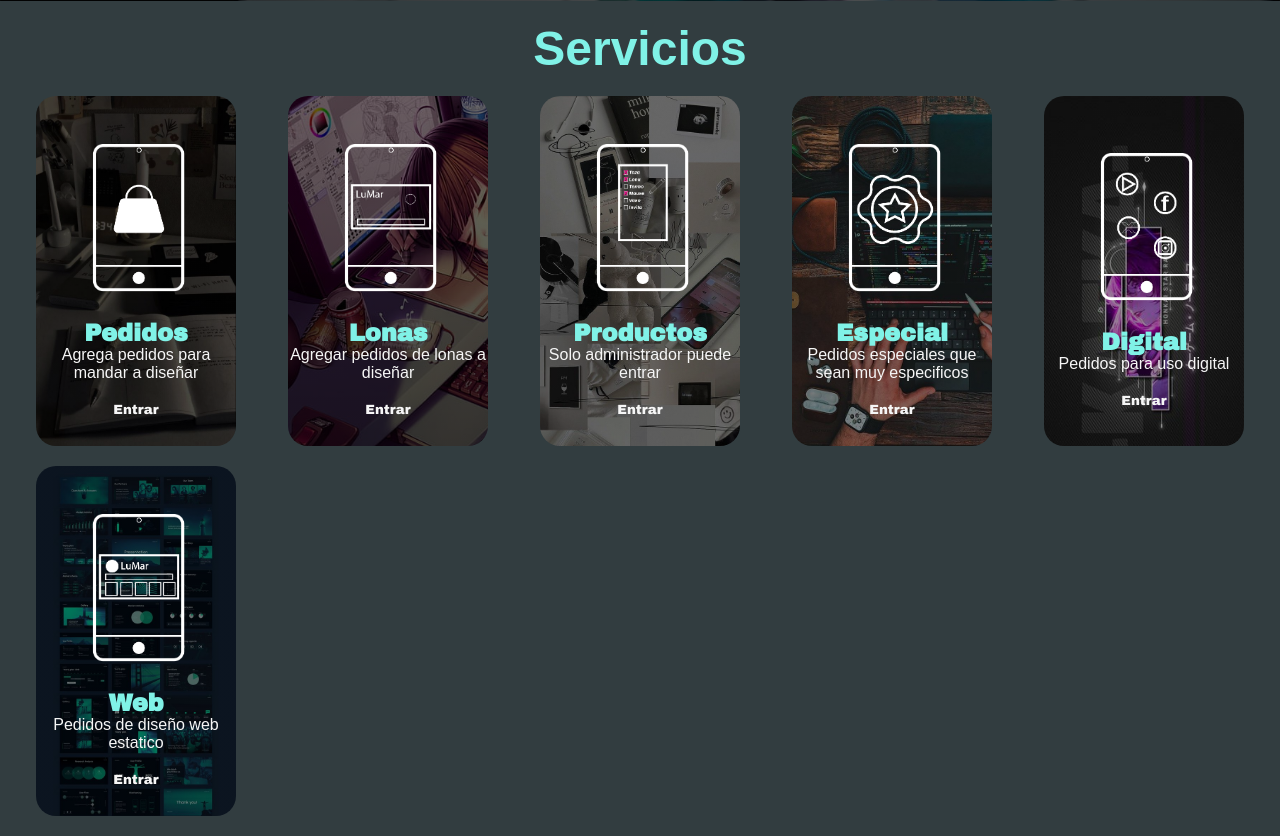
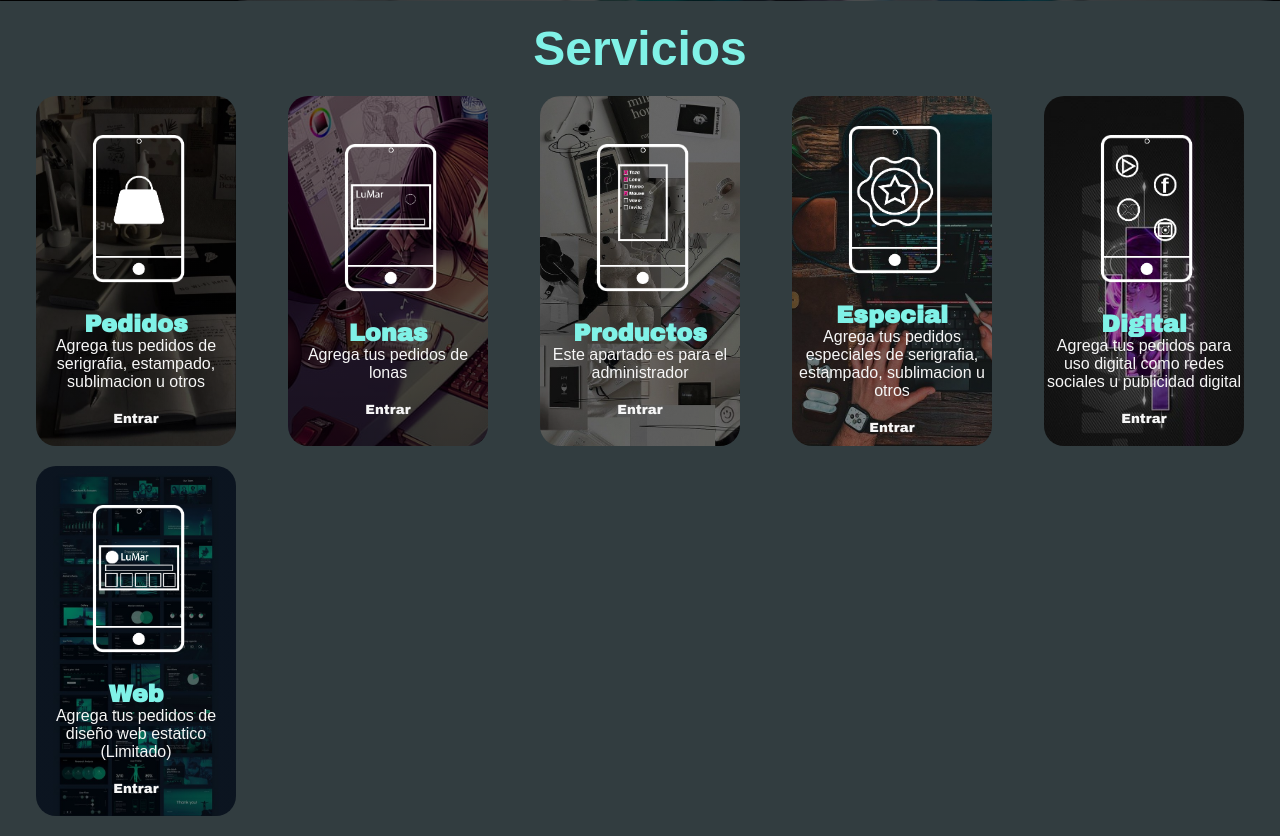
Before and after one commit to LuisLuna24/Gisena, a PHP site: page /principal.php in a window 1280 px wide. Shown: the part 549-1385 px from the top of the page. Run offline with PHP 8.4, Linux system fonts and the light colour scheme; the visitor is signed in with stand-in values (Sample User, id 1).

Commit message:
Actualise descripcion de las card

```diff
--- a/principal.php
+++ b/principal.php
@@ -42,37 +42,37 @@ ob_start();
                 <div class="Card Card1">
                     <img src="img/Pedidos-Cel.png" alt="Logo Pedidos">
                     <h1>Pedidos</h1>
-                    <p>Agrega pedidos para mandar a diseñar</p>
+                    <p>Agrega tus pedidos de serigrafia, estampado, sublimacion u otros</p>
                     <input class="Card_Button" type="button" value="Entrar">
                 </div>
                 <div class="Card Card2">
                     <img src="img/Pedidos-Lona.png" alt="Logo Pedidos">
                     <h1>Lonas</h1>
-                    <p>Agregar pedidos de lonas a diseñar</p>
+                    <p>Agrega tus pedidos de lonas </p>
                     <input class="Card_Button" type="button" value="Entrar">
                 </div>
                 <div class="Card Card3">
                     <img src="img/Pedidos-Productos.png" alt="Logo Pedidos">
                     <h1>Productos</h1>
-                    <p>Solo administrador puede entrar</p>
+                    <p>Este apartado es para el administrador</p>
                     <input class="Card_Button" type="button" value="Entrar">
                 </div>
                 <div class="Card Card4">
                     <img src="img/Pedidos-Especial.png" alt="Logo Pedidos">
                     <h1>Especial</h1>
-                    <p>Pedidos especiales que sean muy especificos</p>
+                    <p>Agrega tus pedidos especiales de serigrafia, estampado, sublimacion u otros</p>
                     <input class="Card_Button" type="button" value="Entrar">
                 </div>
                 <div class="Card Card5">
                     <img src="img/Pedidos-Digital.png" alt="Logo Pedidos">
                     <h1>Digital</h1>
-                    <p>Pedidos para uso digital</p>
+                    <p>Agrega tus pedidos para uso digital como redes sociales u publicidad digital</p>
                     <input class="Card_Button" type="button" value="Entrar">
                 </div>
                 <div class="Card Card6">
                     <img src="img/Pedidos-Web.png" alt="Logo Pedidos">
                     <h1>Web</h1>
-                    <p>Pedidos de diseño web estatico</p>
+                    <p>Agrega tus pedidos de diseño web estatico (Limitado)</p>
                     <input class="Card_Button" type="button" value="Entrar">
                 </div>
             </div>
```
